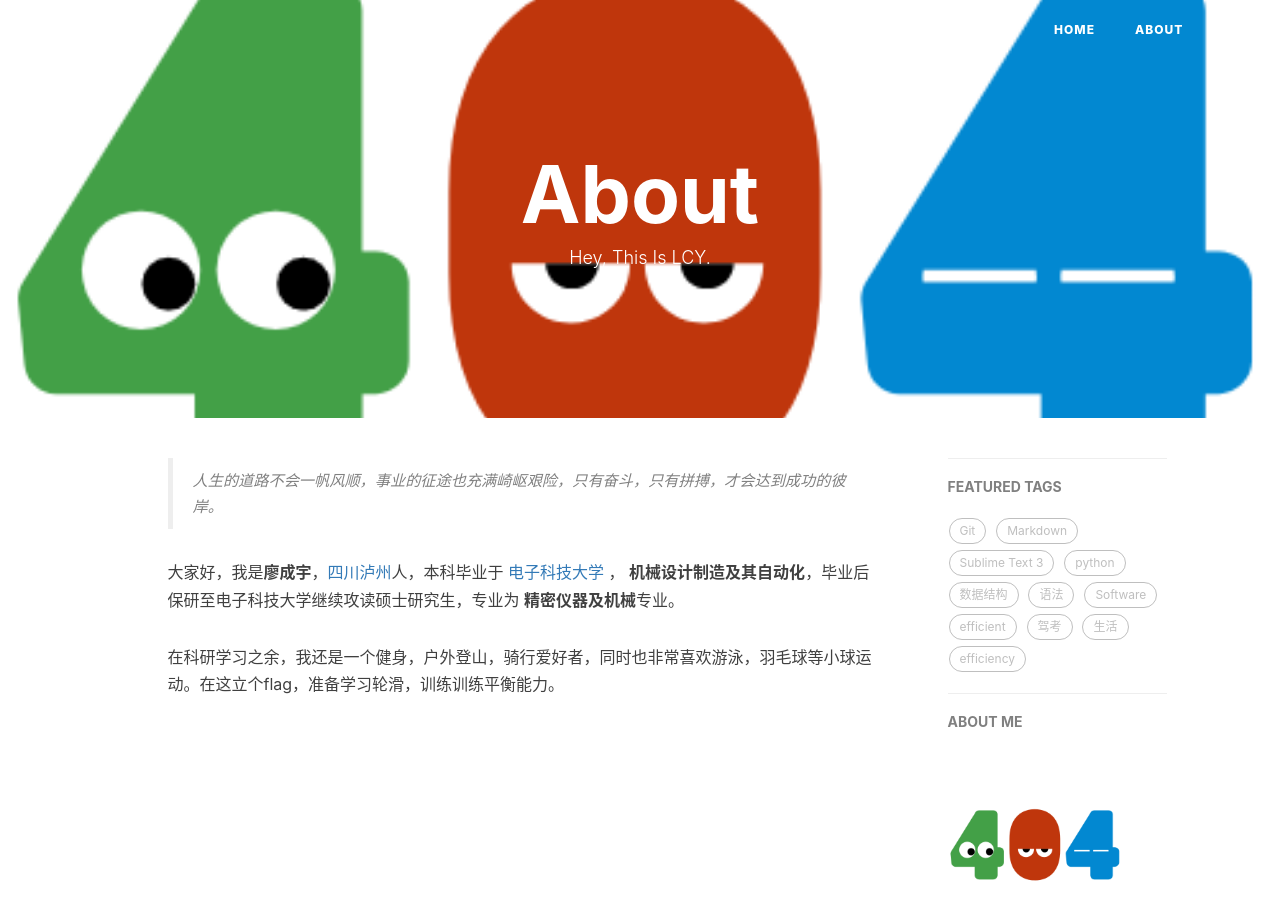
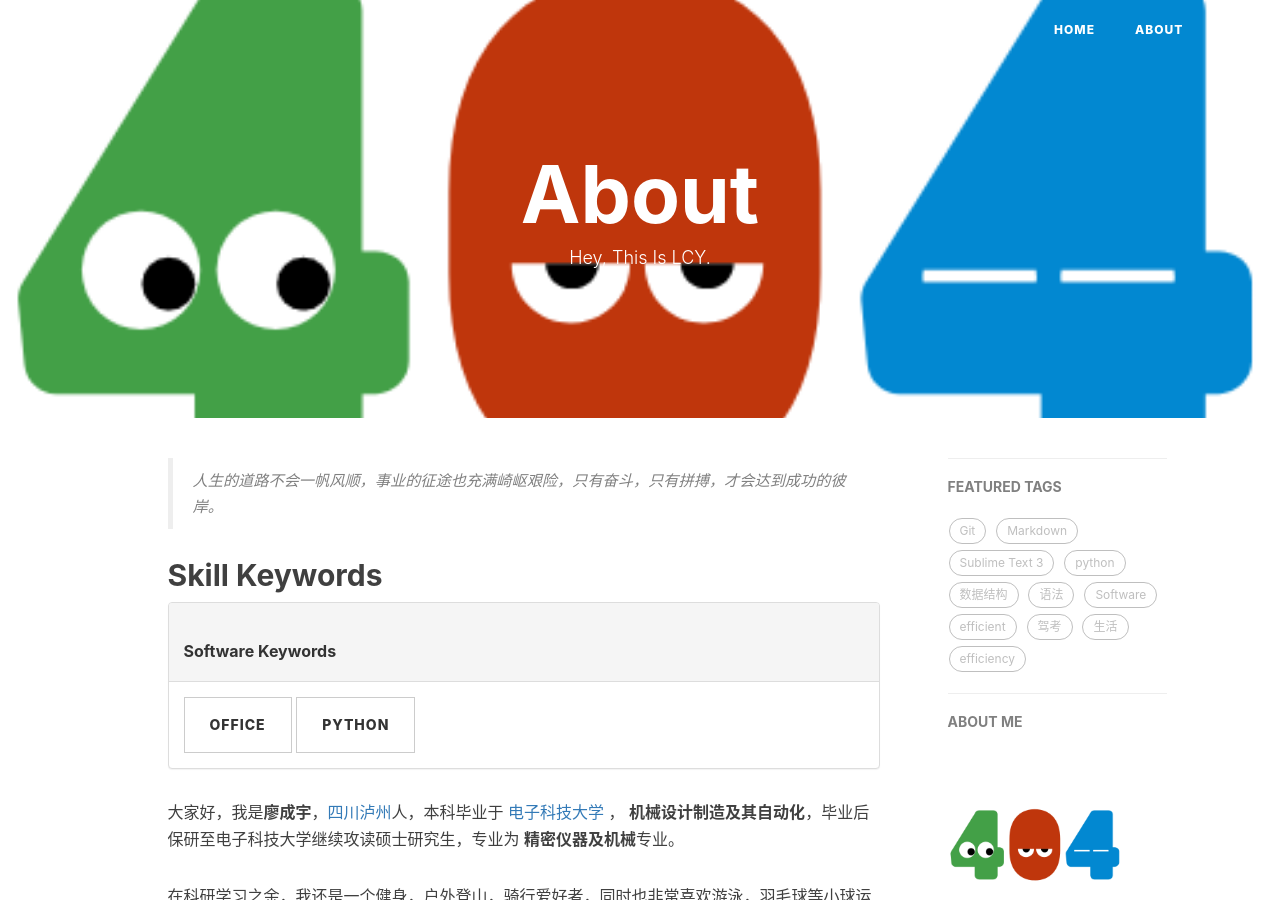
Before and after one commit to liaochengyu/liaochengyu.github.io, a Jekyll site: the page built from about.html, in a window 1280 px wide and 900 px high. Built offline with Jekyll 4.4.1, drawn with Linux system fonts in a browser that asks for light colours; nearby versions of some CDN libraries; library files that are not in the unit come from our copies; comment, search, counter and statistics services are not loaded.

Commit message:
Update about.html

```diff
--- a/about.html
+++ b/about.html
@@ -16,6 +16,17 @@ header-img: "img/404.PNG"
 
     <!--copied from markdown -->
     <blockquote><p>人生的道路不会一帆风顺，事业的征途也充满崎岖艰险，只有奋斗，只有拼搏，才会达到成功的彼岸。</p></blockquote>
+
+    <h2>Skill Keywords</h2>
+    <div class="panel panel-default">
+        <div class="panel-heading">
+            <h3 class="panel-title">Software  Keywords</h3>
+        </div>
+        <div class="panel-body">
+            <button class="btn btn-default" type="button">Office</button>
+            <button class="btn btn-default" type="button">Python</button>
+        </div>
+    </div>
 
     <p>
     大家好，我是<strong>廖成宇</strong>，<a href="https://zh.wikipedia.org/wiki/%E6%B3%B8%E5%B7%9E%E5%B8%82">四川泸州</a>人，本科毕业于 <a href="http://www.uestc.edu.cn/07d640ec93e711fa6cbe9ec378ecde81.html">电子科技大学</a> ， <strong>机械设计制造及其自动化</strong>，毕业后保研至电子科技大学继续攻读硕士研究生，专业为 <strong>精密仪器及机械</strong>专业。
```
